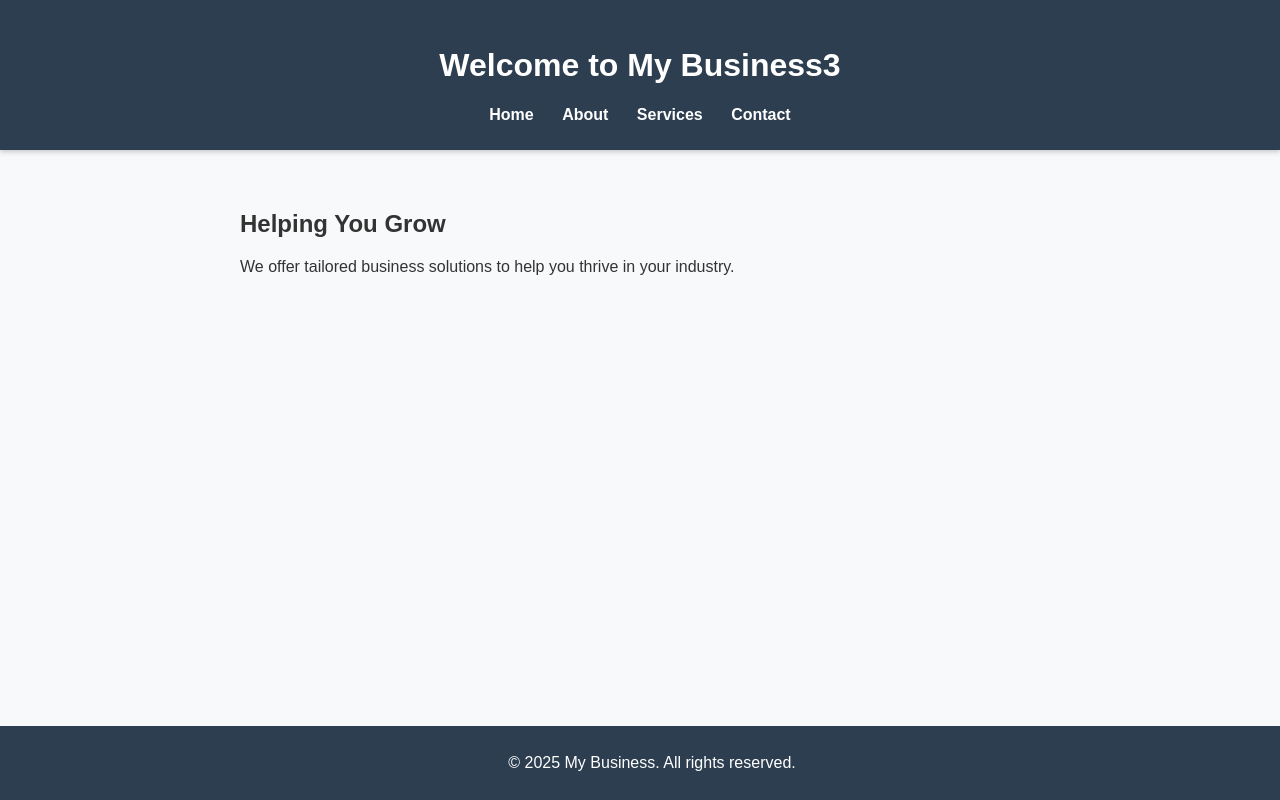
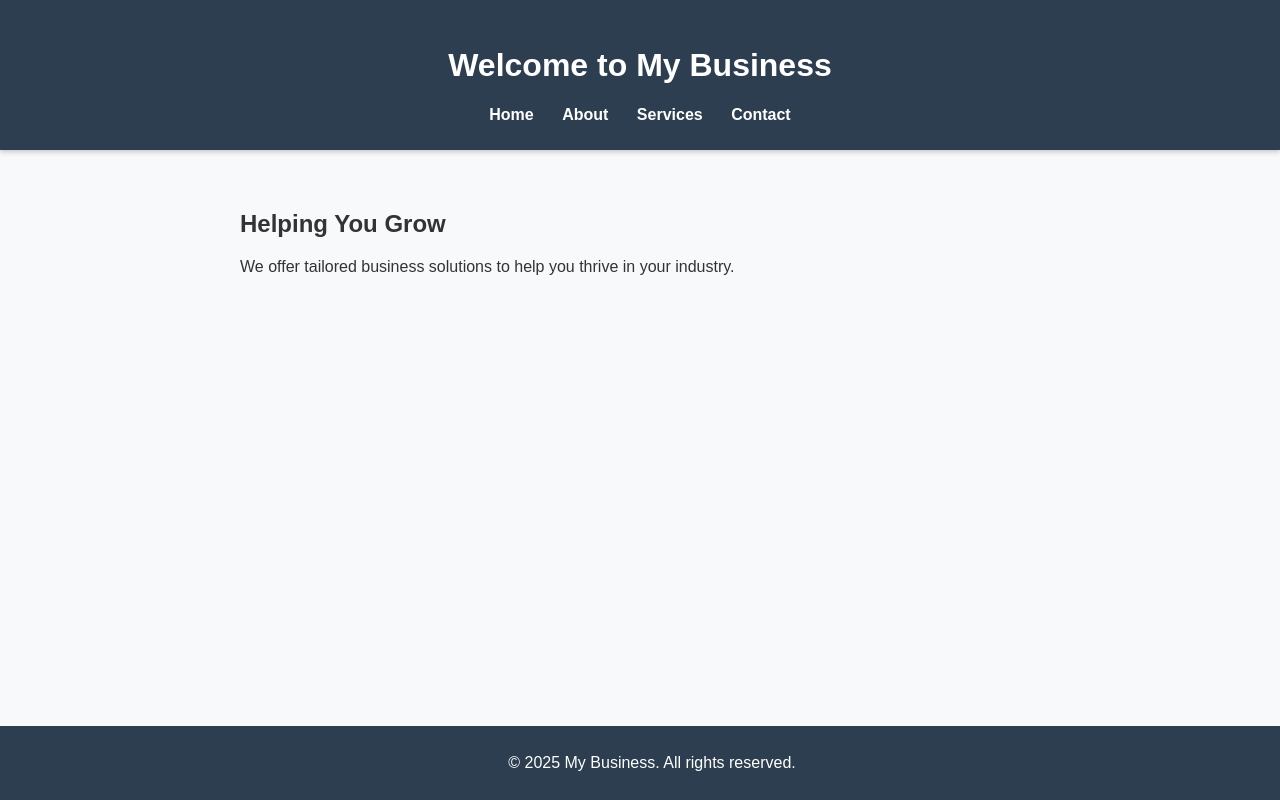
Before and after one commit to Sabinogd9/My-Business-Website, a website: page index.html in a window 1280 px wide. Drawn offline with Linux system fonts and the light colour scheme.

Commit message:
push again

```diff
--- a/index.html
+++ b/index.html
@@ -8,7 +8,7 @@
 </head>
 <body>
   <header>
-    <h1>Welcome to My Business3</h1>
+    <h1>Welcome to My Business</h1>
     <nav>
       <a href="index.html">Home</a>
       <a href="about.html">About</a>
```
